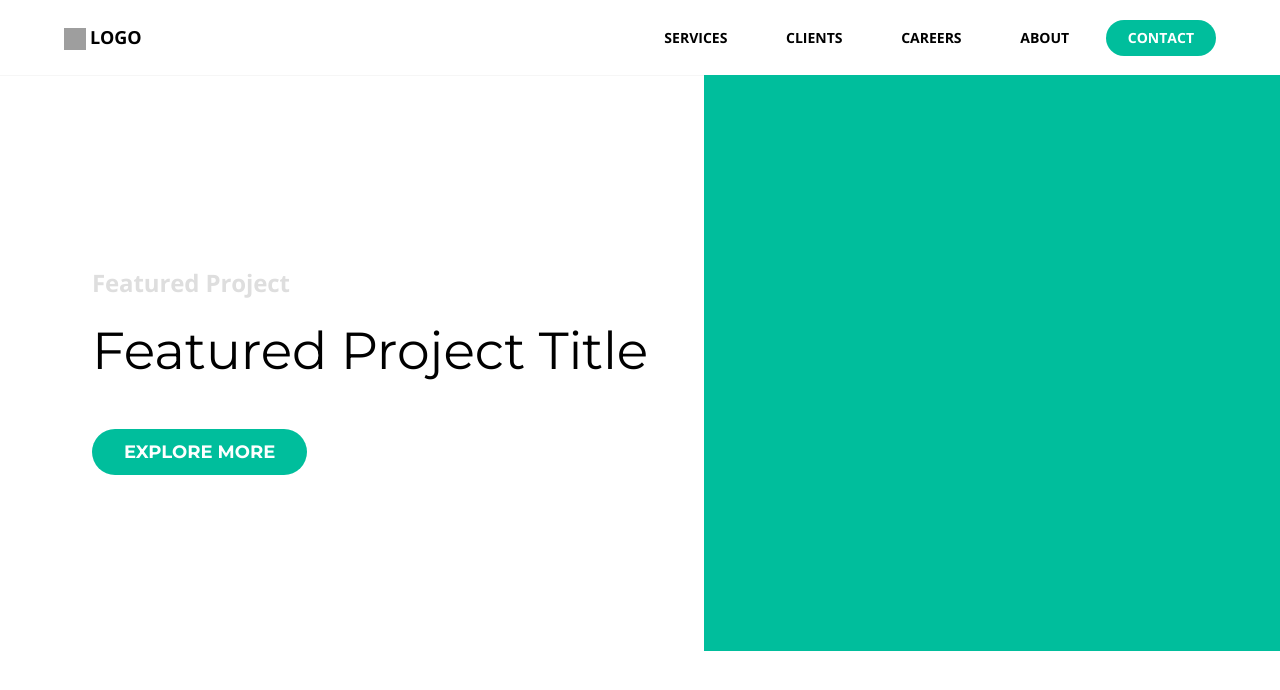
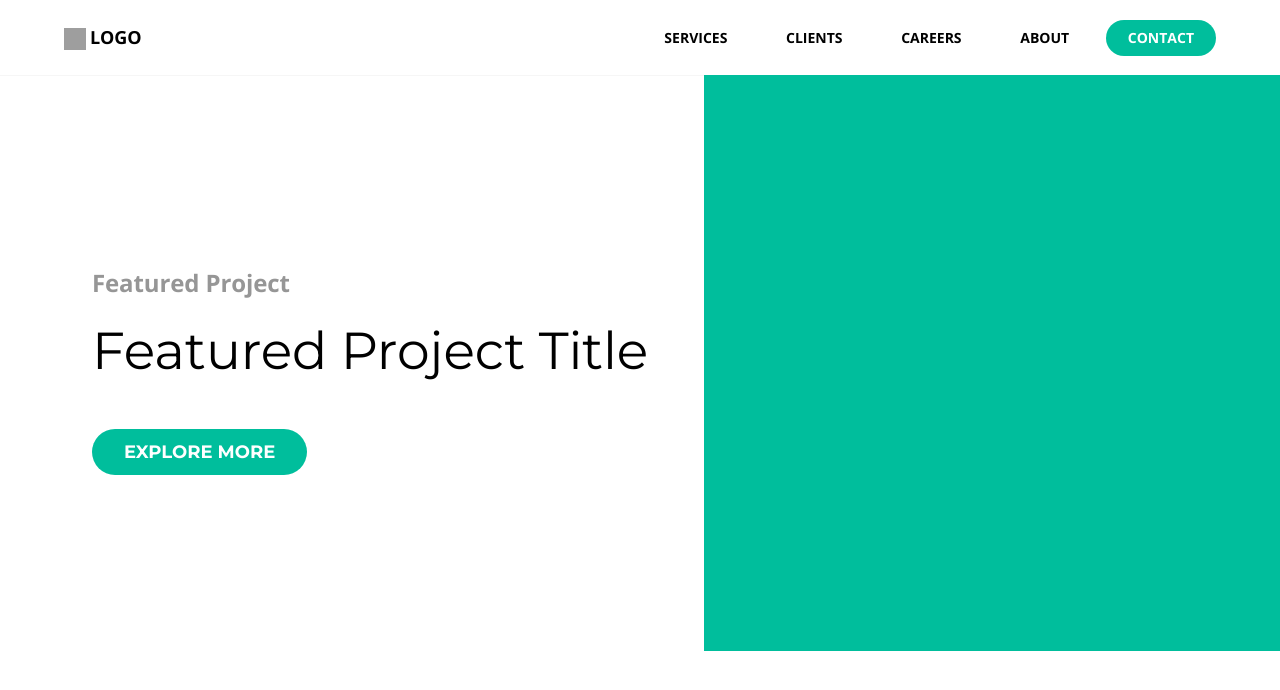
Before and after one commit to twanmulder/--, a React (Create React App) app: page / in a window 1280 px wide. Shown: the top 690 px of the page. Built offline with nearby package versions, Linux system fonts and the light colour scheme; grey boxes are pictures that could not be loaded.

Commit message:
Added 4th typograhpy color

```diff
--- a/src/css/abstracts/_variables.scss
+++ b/src/css/abstracts/_variables.scss
@@ -6,7 +6,8 @@ $color: (
   typography: (
     1: #000,
     2: #444,
-    3: #dedede,
+    3: #969696,
+    4: #dedede,
     1i: #fff,
   ),
   bg: (
@@ -32,7 +33,7 @@ $font__family: (
     code: 'Monaco, Consolas, "Andale Mono", "DejaVu Sans Mono", monospace',
   // font-family(code)
     pre: '"Courier 10 Pitch", Courier, monospace'
-    // font-family(pre),,,,,,,,,,,,,,,,,,,,,,
+    // font-family(pre),,,,,,,,,,,,,,,,,,,,,,,,,
 );
 
 $font__sizes: (
@@ -63,7 +64,7 @@ $font__scale: (
     // Text small
       7: map-get($font__sizes, eta),
     // Text smaller, buttons
-      8: map-get($font__sizes, theta) // Footer area,,,,,,,,,,,,,,,,,,,,,,
+      8: map-get($font__sizes, theta) // Footer area,,,,,,,,,,,,,,,,,,,,,,,,,
   ),
   mobile: (
     // i.e. $breakpoint__xs + $breakpoint__s (up to 600)
@@ -81,7 +82,7 @@ $font__scale: (
     // Text small
       7: map-get($font__sizes, eta),
     // Text smaller, buttons
-      8: map-get($font__sizes, theta) // Footer area,,,,,,,,,,,,,,,,,,,,,,
+      8: map-get($font__sizes, theta) // Footer area,,,,,,,,,,,,,,,,,,,,,,,,,
   ),
 );
 
@@ -92,7 +93,7 @@ $font__weight: (
   // font__weight(medium)
     semibold: 600,
   // font__weight(semibold)
-    bold: 700 // font__weight(bold),,,,,,,,,,,,,,,,,,,,,,
+    bold: 700 // font__weight(bold),,,,,,,,,,,,,,,,,,,,,,,,,
 );
 
 // --------------------------------------------
```
